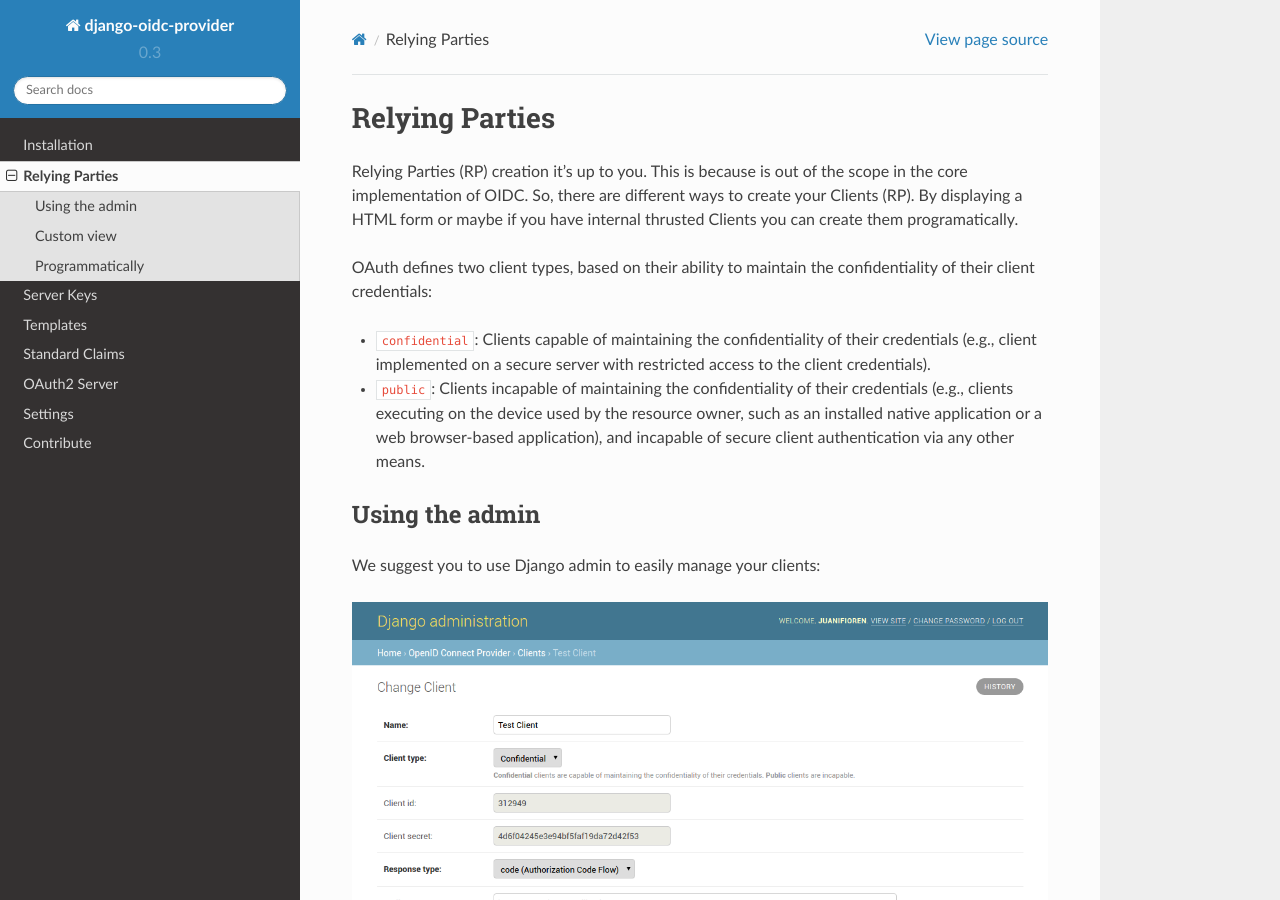
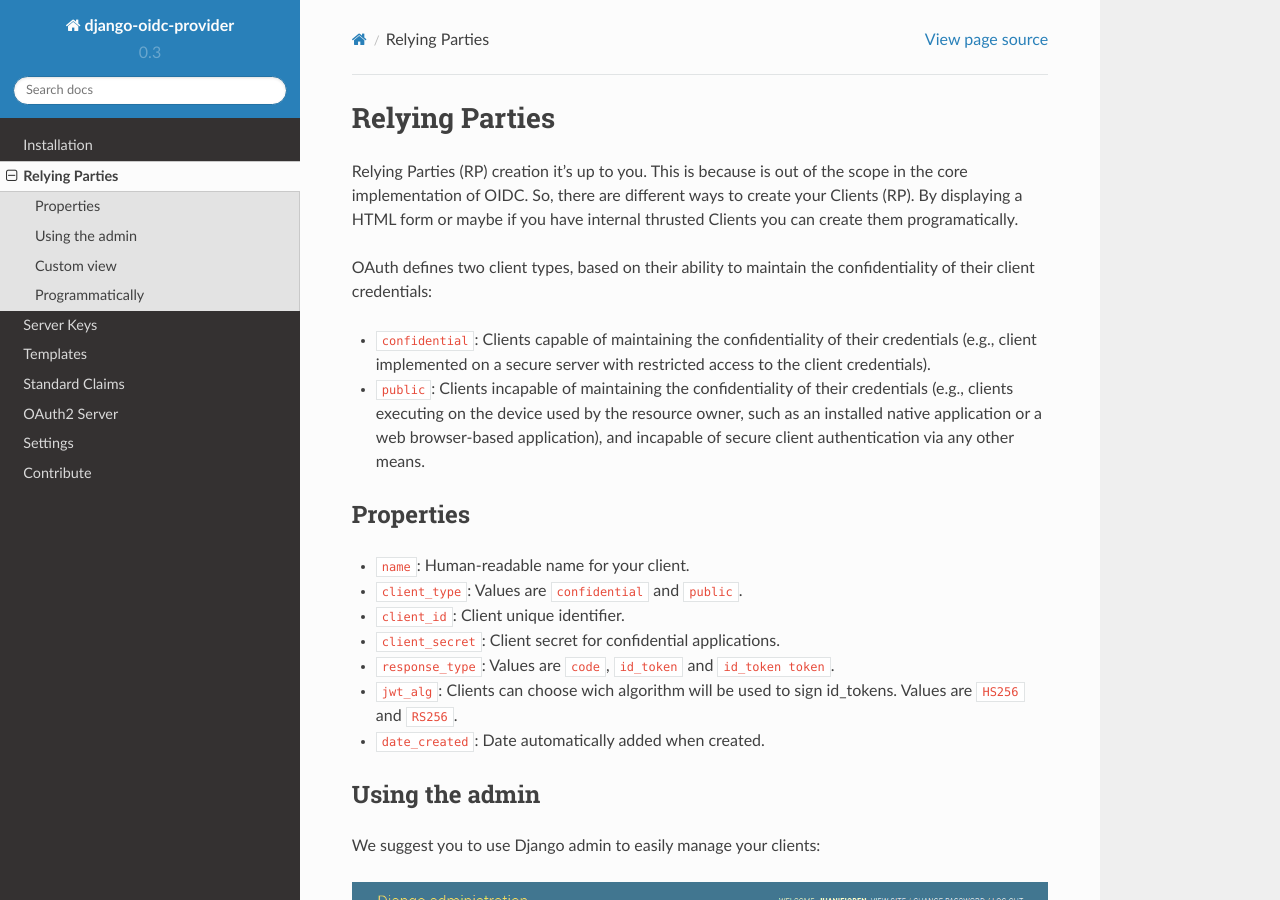
Before and after one commit to juanifioren/django-oidc-provider, a Sphinx documentation site: the page built from docs/sections/relyingparties.rst, in a window 1280 px wide and 900 px high. Built offline with Sphinx 7.4.7 and the Read the Docs theme 2.0.0, drawn with Linux system fonts in a browser that asks for light colours.

Commit message:
Improve docs.

```diff
--- a/docs/sections/installation.rst
+++ b/docs/sections/installation.rst
@@ -6,7 +6,7 @@
 Requirements
 ============
 
-* Python: ``2.7`` ``3.4``
+* Python: ``2.7`` ``3.4`` ``3.5``
 * Django: ``1.7`` ``1.8`` ``1.9``
 
 Quick Installation
--- a/docs/sections/relyingparties.rst
+++ b/docs/sections/relyingparties.rst
@@ -10,6 +10,17 @@
 
 * ``confidential``: Clients capable of maintaining the confidentiality of their credentials (e.g., client implemented on a secure server with restricted access to the client credentials).
 * ``public``: Clients incapable of maintaining the confidentiality of their credentials (e.g., clients executing on the device used by the resource owner, such as an installed native application or a web browser-based application), and incapable of secure client authentication via any other means.
+
+Properties
+==========
+
+* ``name``: Human-readable name for your client.
+* ``client_type``: Values are ``confidential`` and ``public``.
+* ``client_id``: Client unique identifier.
+* ``client_secret``: Client secret for confidential applications.
+* ``response_type``: Values are ``code``, ``id_token`` and ``id_token token``.
+* ``jwt_alg``: Clients can choose wich algorithm will be used to sign id_tokens. Values are ``HS256`` and ``RS256``.
+* ``date_created``: Date automatically added when created.
 
 Using the admin
 ===============
```
